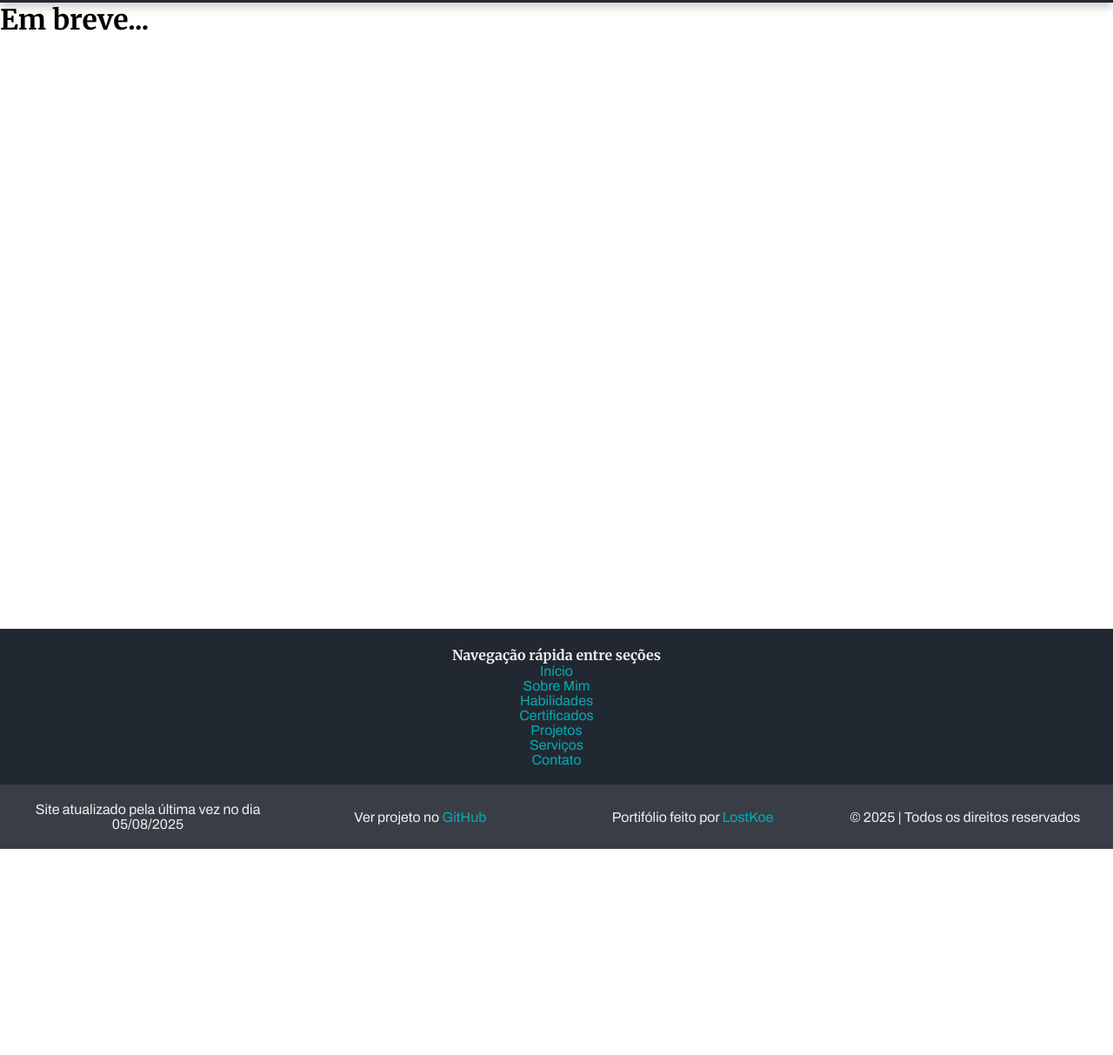
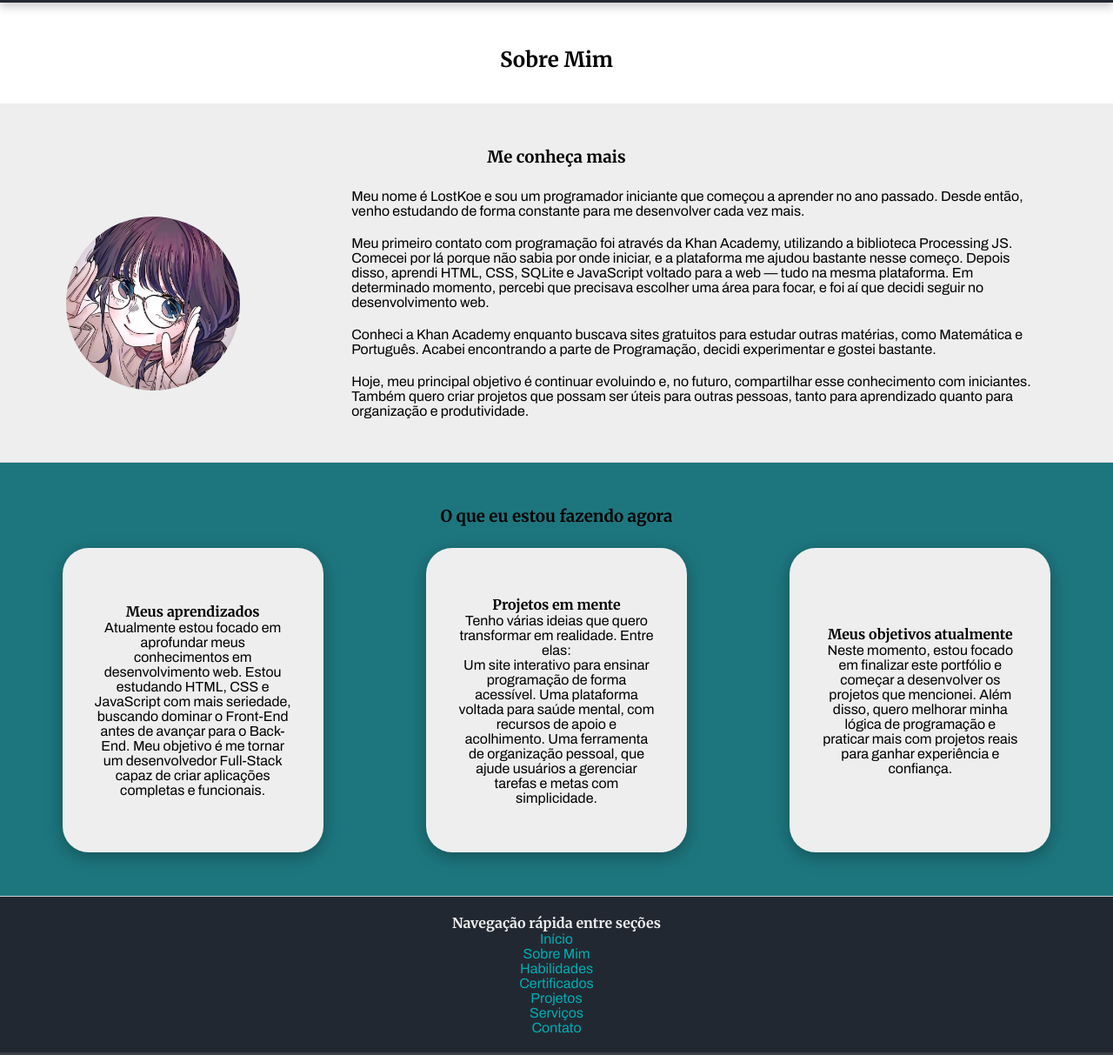
Before and after one commit to LostKoe/Lost-Multiverse, a plain HTML site: page nav/about.html in a window 1280 px wide. Shown: the part 77-1290 px from the top of the page at 87% size. Before the commit the page ends 1053 px from the top, so only its background shows below. Drawn offline with Linux system fonts and the light colour scheme.

Commit message:
Nova seção finalizada

```diff
--- a/nav/about.html
+++ b/nav/about.html
@@ -4,13 +4,84 @@
     <meta charset="UTF-8" />
     <meta name="viewport" content="width=device-width, initial-scale=1.0" />
     <title>Lost Multiverse - Sobre Mim</title>
-    <link rel="stylesheet" href="../style.css">
-    <link rel="shortcut icon" href="../assets/icon.png" type="image/x-icon">
+    <link rel="stylesheet" href="../style.css" />
+    <link rel="shortcut icon" href="../assets/icon.png" type="image/x-icon" />
   </head>
   <body>
     <header></header>
     <main>
-      <h1>Em breve...</h1>
+      <h2>Sobre Mim</h2>
+      <section id="about-me">
+        <h3>Me conheça mais</h3>
+        <div class="container">
+          <img src="../assets/Waguri Kaoruko.jpg" alt="Foto de perfil" />
+          <div id="about-me-content">
+            <p>
+              Meu nome é LostKoe e sou um programador iniciante que começou a
+              aprender no ano passado. Desde então, venho estudando de forma
+              constante para me desenvolver cada vez mais.
+            </p>
+            <p>
+              Meu primeiro contato com programação foi através da Khan Academy,
+              utilizando a biblioteca Processing JS. Comecei por lá porque não
+              sabia por onde iniciar, e a plataforma me ajudou bastante nesse
+              começo. Depois disso, aprendi HTML, CSS, SQLite e JavaScript
+              voltado para a web — tudo na mesma plataforma. Em determinado
+              momento, percebi que precisava escolher uma área para focar, e foi
+              aí que decidi seguir no desenvolvimento web.
+            </p>
+            <p>
+              Conheci a Khan Academy enquanto buscava sites gratuitos para
+              estudar outras matérias, como Matemática e Português. Acabei
+              encontrando a parte de Programação, decidi experimentar e gostei
+              bastante.
+            </p>
+            <p>
+              Hoje, meu principal objetivo é continuar evoluindo e, no futuro,
+              compartilhar esse conhecimento com iniciantes. Também quero criar
+              projetos que possam ser úteis para outras pessoas, tanto para
+              aprendizado quanto para organização e produtividade.
+            </p>
+          </div>
+        </div>
+      </section>
+      <section id="what-im-doing">
+        <h3>O que eu estou fazendo agora</h3>
+        <div class="container">
+          <article class="what-blocks">
+            <h4>Meus aprendizados</h4>
+            <p>
+              Atualmente estou focado em aprofundar meus conhecimentos em
+              desenvolvimento web. Estou estudando HTML, CSS e JavaScript com
+              mais seriedade, buscando dominar o Front-End antes de avançar para
+              o Back-End. Meu objetivo é me tornar um desenvolvedor Full-Stack
+              capaz de criar aplicações completas e funcionais.
+            </p>
+          </article>
+          <article class="what-blocks">
+            <h4>Projetos em mente</h4>
+            <p>
+              Tenho várias ideias que quero transformar em realidade. Entre
+              elas:
+            </p>
+            <p>
+              Um site interativo para ensinar programação de forma acessível.
+              Uma plataforma voltada para saúde mental, com recursos de apoio e
+              acolhimento. Uma ferramenta de organização pessoal, que ajude
+              usuários a gerenciar tarefas e metas com simplicidade.
+            </p>
+          </article>
+          <article class="what-blocks">
+            <h4>Meus objetivos atualmente</h4>
+            <p>
+              Neste momento, estou focado em finalizar este portfólio e começar
+              a desenvolver os projetos que mencionei. Além disso, quero
+              melhorar minha lógica de programação e praticar mais com projetos
+              reais para ganhar experiência e confiança.
+            </p>
+          </article>
+        </div>
+      </section>
     </main>
     <footer></footer>
 
--- a/style.css
+++ b/style.css
@@ -84,9 +84,23 @@ h6 {
   font-family: var(--merriweather);
 }
 
+main {
+  padding-top: 50px;
+  text-align: center;
+  min-height: calc(100vh - 80px);
+}
+
+section:nth-child(odd) {
+  background: var(--caribbean-current);
+}
+
+section:nth-child(even) {
+  background: var(--anti-flash-white);
+}
+
 section {
-  text-align: center;
   padding: 50px 25px;
+  border-bottom: 1px solid lightgray;
 }
 
 #hero {
@@ -105,15 +119,6 @@ section {
 
 #hero button {
   box-shadow: 0px 0px 50px -5px white;
-}
-
-main {
-  min-height: calc(100vh - 80px);
-}
-
-section {
-  border-bottom: 1px solid lightgray;
-  box-shadow: 0 2px 15px -5px rgba(0, 0, 0, 0.3);
 }
 
 button {
@@ -214,3 +219,40 @@ footer li {
 #footer-bottom p {
   width: 300px;
 }
+
+img {
+  border-radius: 100%;
+  width: 200px;
+}
+
+#about-me {
+  margin-top: 35px;
+}
+
+#about-me-content {
+  display: flex;
+  justify-content: center;
+  align-items: center;
+  flex-direction: column;
+  gap: 20px;
+  width: 65%;
+  text-align: left;
+}
+
+.what-blocks {
+  display: flex;
+  justify-content: center;
+  align-items: center;
+  flex-direction: column;
+  width: 300px;
+  height: 350px;
+  background: var(--anti-flash-white);
+  padding: 35px;
+  border-radius: 30px;
+  box-shadow: 0 5px 20px rgba(0, 0, 0, 0.3);
+  transition: all 0.3s;
+}
+
+.what-blocks:hover {
+  transform: translateY(-20px);
+}
```
Also changed, not shown: index.html (+1 -1 lines), assets/Waguri Kaoruko.jpg (added).
